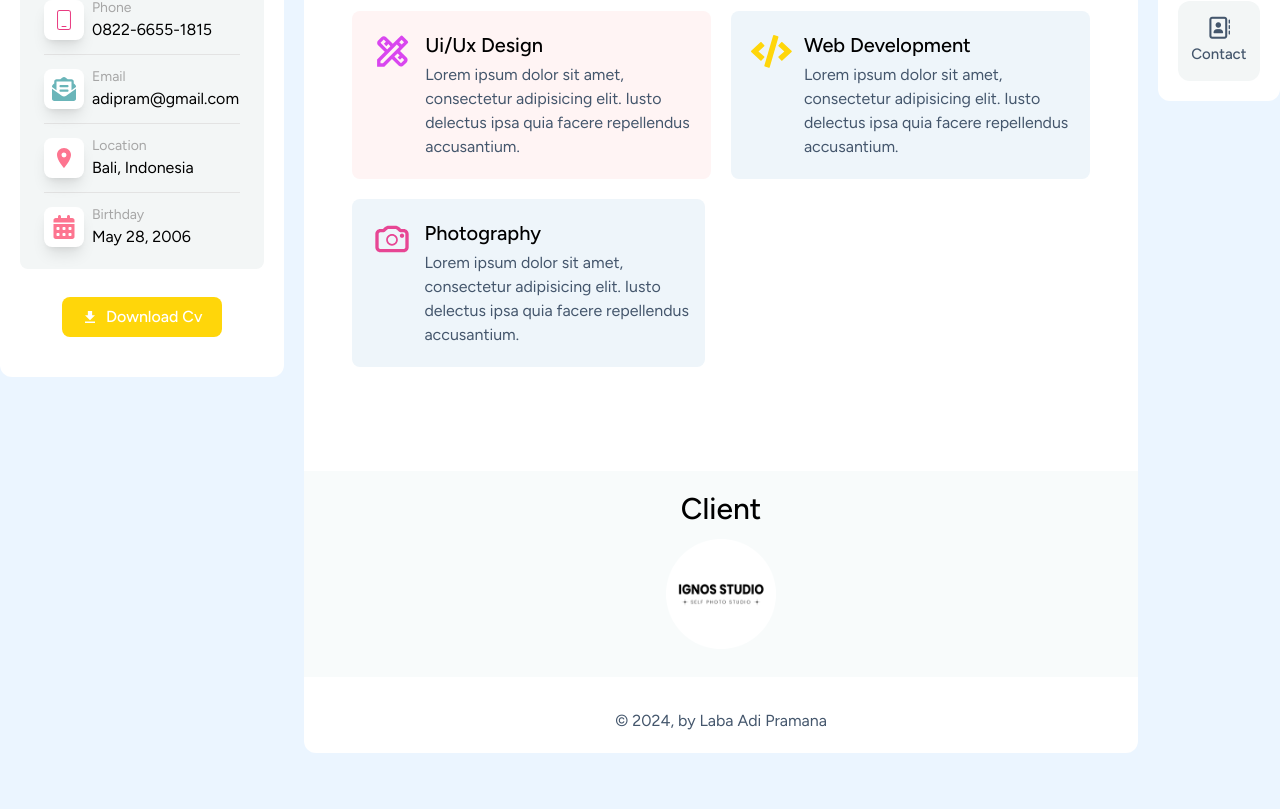
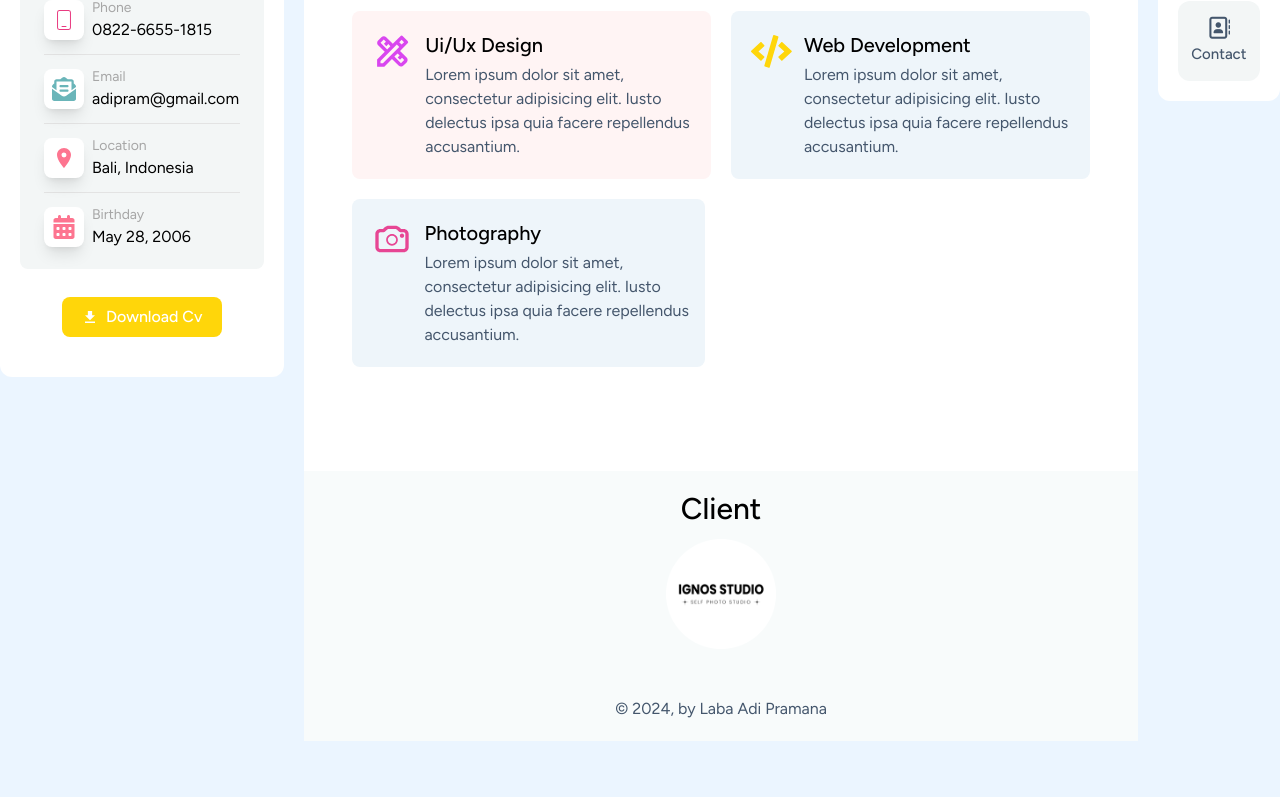
Before and after one commit to dekadii01/portfolio-react, a React (Vite) app: page / in a window 1280 px wide. Shown: the part 593-1402 px from the top of the page. Built offline with nearby package versions, Linux system fonts and the light colour scheme.

Commit message:
update background and padding

```diff
--- a/src/components/Footer/index.jsx
+++ b/src/components/Footer/index.jsx
@@ -1,7 +1,7 @@
 const Footer = () => {
   const currentYear = new Date().getFullYear();
   return (
-    <footer className="mt-8 mb-5">
+    <footer className="pt-5 pb-5 bg-[#f8fbfb] dark:bg-[#0d0d0d]">
       <p className="text-base text-bodytext dark:text-abuDark text-center">© {currentYear}, by Laba Adi Pramana</p>
     </footer>
   );
```
